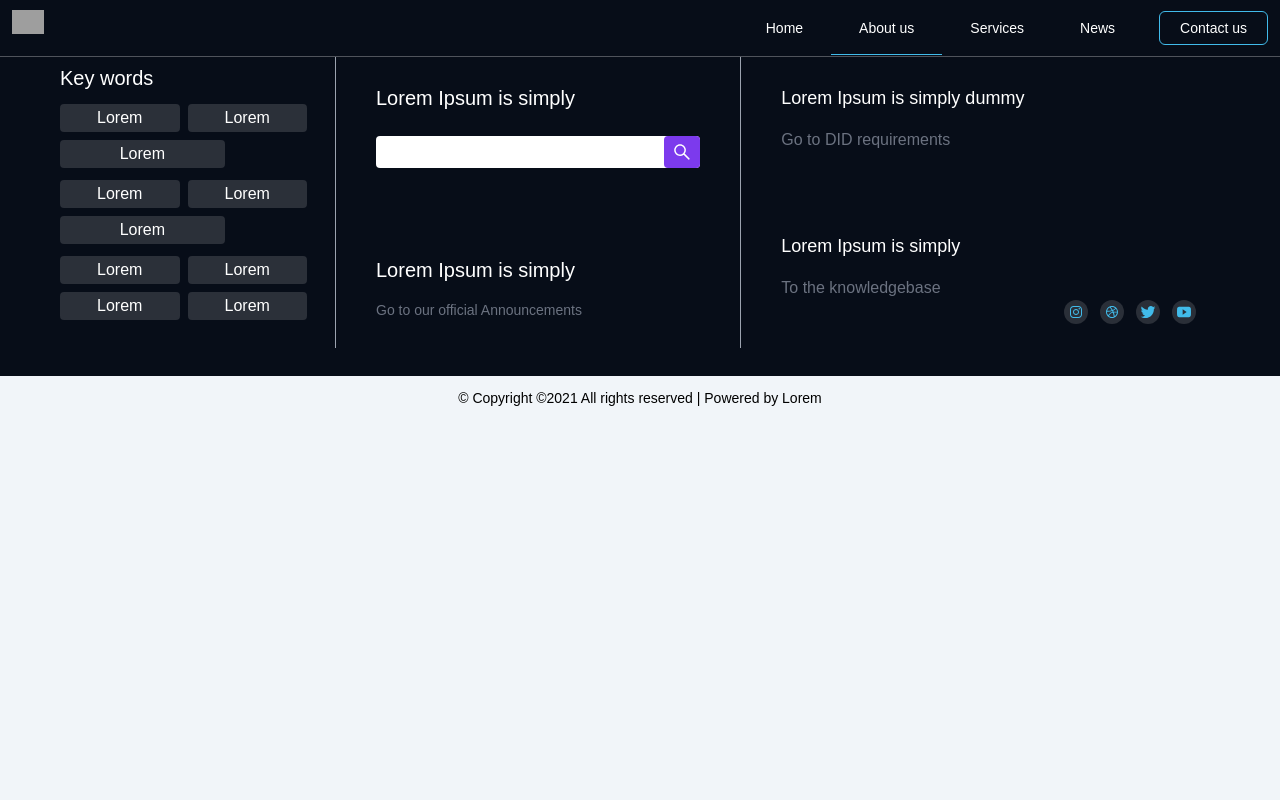
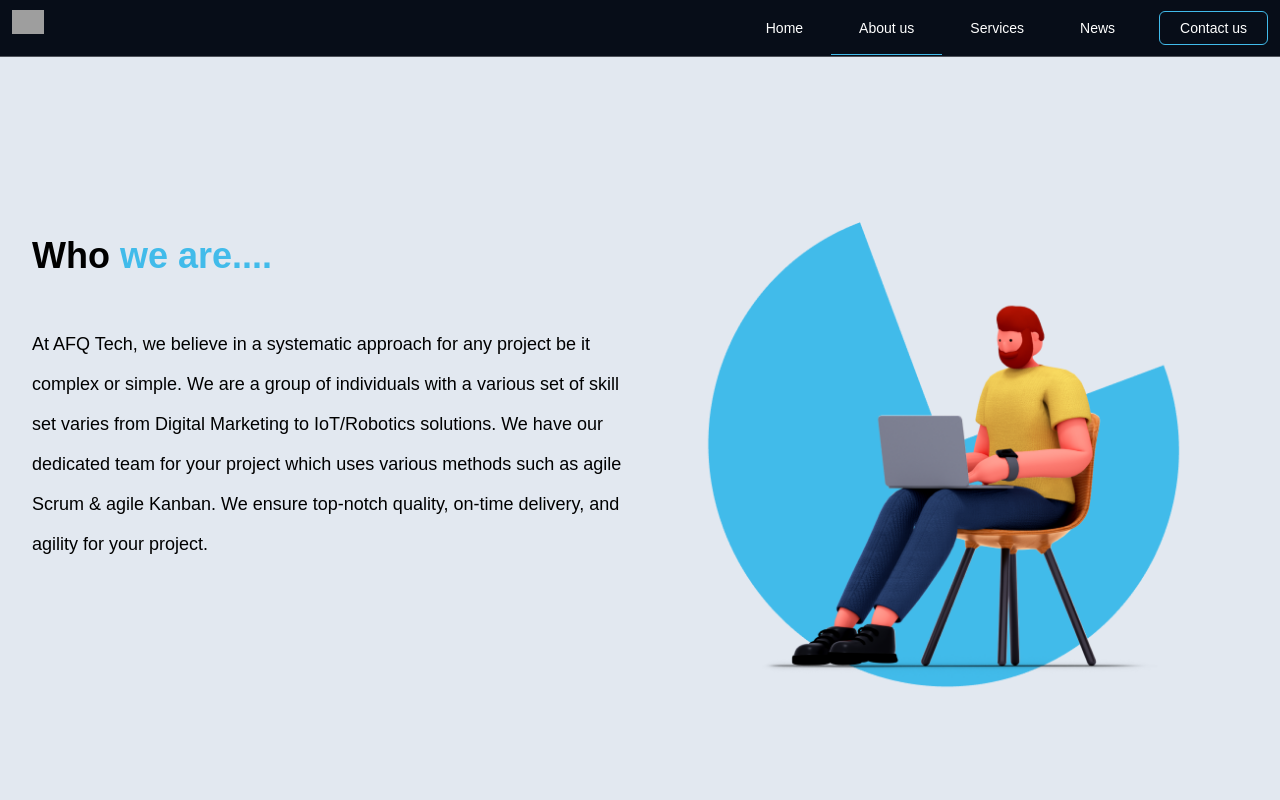
Before and after one commit to AliBoka/my-multipage, a React (Create React App) app: page /about-us in a window 1280 px wide. Shown: the top 800 px of the page. Built offline with nearby package versions, Linux system fonts and the light colour scheme; grey boxes are pictures that could not be loaded.

Commit message:
feat : add the first AboutUs section

```diff
--- a/src/components/AboutUs/AboutUs.jsx
+++ b/src/components/AboutUs/AboutUs.jsx
@@ -1,8 +1,11 @@
 import React from 'react'
+import AboutUsFitstSection from './AboutUsFirstSection'
 
 const AboutUs = () => {
   return (
-    <div>AboutUs</div>
+    <div>
+        <AboutUsFitstSection/>
+    </div>
   )
 }
 
--- /dev/null
+++ b/src/components/AboutUs/AboutUsFirstSection.jsx
@@ -0,0 +1,28 @@
+import React from "react";
+import firstImg from '../../assets/Group 100.png'
+const AboutUsFitstSection = () => {
+  return (
+    <div className="">
+      <div className="flex flex-col md:flex-row bg-slate-200 px-8 items-center md:h-screen justify-center pt-20 md:pt-0">
+        <div className="flex flex-col md:w-1/2 w-full">
+          <h1 className="text-2xl lg:text-3xl xl:text-4xl font-semibold mb-7 xl:mb-12">
+            Who <span className="text-secondary">we are....</span>
+          </h1>
+          <p className="text-sm leading-8 lg:leading-9 xl:leading-10 2xl:leading-12  lg:text-base xl:text-lg ">
+            At AFQ Tech, we believe in a systematic approach for any project be
+            it complex or simple. We are a group of individuals with a various
+            set of skill set varies from Digital Marketing to IoT/Robotics
+            solutions. We have our dedicated team for your project which uses
+            various methods such as agile Scrum & agile Kanban. We ensure
+            top-notch quality, on-time delivery, and agility for your project.
+          </p>
+        </div>
+          <div className="w-full md:w-1/2 flex justify-end">
+            <img src={firstImg} alt="firstImg" />
+          </div>
+      </div>
+    </div>
+  );
+};
+
+export default AboutUsFitstSection;
--- a/tailwind.config.js
+++ b/tailwind.config.js
@@ -16,6 +16,9 @@
       },
       rotate : {
         '360' : '360deg'
+      },
+      lineHeight: {
+        '12': '3.5rem',
       }
     },
   },
```
Also changed, not shown: src/assets/Group 100.png (added).
